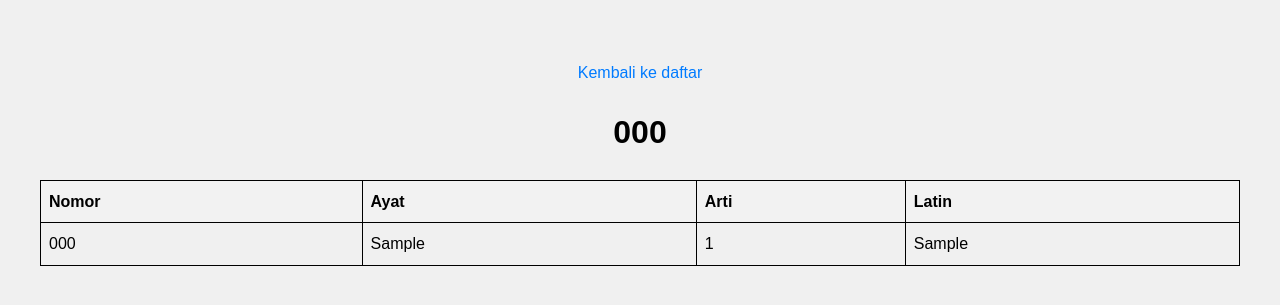
After one commit to GueJuks/Tubes-Fungsional, a Flask app: template templates/surat.html in a window 1280 px wide. The commit adds this page. Shown: the top 305 px of the page. Run offline with Flask 3, Linux system fonts and the light colour scheme; the visitor is signed in with stand-in values (Sample User, id 1); tables that the repository leaves empty or names only in its code hold one stand-in row (values such as "Sample post"); the template is opened without the code that fills it: most values are stand-ins (such as "Sample title", 1, 10 or a date in 2020).

Commit message:
menambahkan searching surat dan final fungsi app.py

```diff
--- a/app.py
+++ b/app.py
@@ -16,12 +16,24 @@ def connect_db():
     )
     return conn
 
+# Middleware untuk memeriksa apakah pengguna sudah masuk
+@app.before_request
+def before_request():
+    allowed_endpoints = ['login', 'register']
+    if request.endpoint not in allowed_endpoints and 'email' not in session:
+        return redirect(url_for('login'))
+
 @app.route('/', methods=['GET', 'POST', 'DELETE'])
 def index():
     api_url = 'https://al-quran-8d642.firebaseio.com/data.json?print=pretty'
     response = requests.get(api_url)
     all_data = response.json()
 
+    if 'search' in request.args:
+        search_query = request.args['search']
+        search_results = [item for item in all_data if search_query.lower() in item['nama'].lower() or search_query.lower() in item['nomor']]
+    else:
+        search_results = None
 
     if request.method == 'POST':
         # Bagian untuk menambahkan favorit
@@ -60,7 +72,7 @@ def index():
         # Menghitung jumlah total surah_number favorit dalam database menggunakan sum()
         # sum_favorites = sum(favorite['surah_number'] for favorite in favorites_list)
 
-        return render_template('index.html', favorites=favorites_list, data=all_data, num_favorites=num_favorites, sum_favorites=sum_favorites)
+        return render_template('index.html', favorites=favorites_list, data=all_data, search_results=search_results, num_favorites=num_favorites, sum_favorites=sum_favorites)
 
     elif request.method == 'DELETE':
         favorite_id = request.json['id']
@@ -73,6 +85,60 @@ def index():
 
         return jsonify({'success': True})
 
+@app.route('/register', methods=["GET", "POST"])
+def register():
+    if request.method == 'GET':
+        return render_template('register.html')
+    else:
+        nama = request.form.get('nama')
+        email = request.form.get('email')
+        password = request.form.get('password').encode('utf-8')
+        hash_password = bcrypt.hashpw(password, bcrypt.gensalt())
 
+        conn = connect_db()
+        cursor = conn.cursor()
+        cursor.execute('INSERT INTO users (nama, email, password) VALUES (%s,%s,%s)', (nama, email, hash_password))
+        conn.commit()
+        session['nama'] = nama
+        session['email'] = email
+        return redirect(url_for("index"))
+
+@app.route('/login', methods=["GET", "POST"])
+def login():
+    if request.method == "POST":
+        email = request.form.get('email')
+        password = request.form.get('password').encode('utf-8')
+
+        conn = connect_db()
+        cursor = conn.cursor()
+        cursor.execute('SELECT * FROM users WHERE email = %s', (email,))
+        user = cursor.fetchone()
+        cursor.close()
+
+        if user is not None:
+            hashed_password = user[3]
+            if bcrypt.checkpw(password, hashed_password.encode('utf-8')):
+                session['nama'] = user[1]
+                session['email'] = user[2]
+                return redirect(url_for("index"))
+            else:
+                return "Error: Password atau email salah"
+        else:
+            return "Error: Pengguna tidak ditemukan"
+    else:
+        return render_template("login.html")
+
+@app.route('/logout')
+def logout():
+    session.clear()
+    return render_template("login.html")
+
+@app.route("/surat/<int:nomor>", methods=['GET', 'POST'])
+def surat(nomor):
+    req = requests.get(f'https://api.npoint.io/99c279bb173a6e28359c/surat/{nomor}')
+    surat = json.loads(req.content)
+    return render_template('surat.html', surat=surat)
+
+app.secret_key = 'apaajayangpentingjalan'
 if __name__ == '__main__':
     app.run(debug=True)
--- /dev/null
+++ b/templates/surat.html
@@ -0,0 +1,89 @@
+<!DOCTYPE html>
+<html lang="en">
+
+<head>
+    <meta charset="UTF-8">
+    <meta name="viewport" content="width=device-width, initial-scale=1.0">
+    <title>Al Quran Online</title>
+    <style>
+        body {
+            font-family: Arial, sans-serif;
+            line-height: 1.6;
+            margin: 20px;
+            padding: 20px;
+            background-color: #f0f0f0;
+        }
+
+        h1 {
+            text-align: center;
+        }
+
+        table {
+            width: 100%;
+            border-collapse: collapse;
+        }
+
+        table,
+        th,
+        td {
+            border: 1px solid black;
+        }
+
+        th,
+        td {
+            padding: 8px;
+            text-align: left;
+        }
+
+        th {
+            background-color: #f2f2f2;
+        }
+
+        .back-link {
+            display: block;
+            text-align: center;
+            margin-top: 20px;
+            text-decoration: none;
+            color: #007bff;
+        }
+
+        .back-link:hover {
+            text-decoration: underline;
+        }
+    </style>
+</head>
+
+<body>
+     <!-- Form pencarian -->
+     <!-- <form action="" method="POST">
+        <label for="search_query">Cari Ayat:</label>
+        <input type="text" id="search_query" name="search_query" value="{{ search_query }}">
+        <button type="submit">Cari</button>
+    </form> -->
+
+    <a class="back-link" href="/">Kembali ke daftar</a>
+    <h1>{{ surat['nomor'] }}</h1>
+    <table>
+        <thead>
+            <tr>
+                <th>Nomor</th>
+                <th>Ayat</th>
+                <th>Arti</th>
+                <th>Latin</th>
+            </tr>
+        </thead>
+        <tbody>
+            {% for surats in surat %}
+            <tr>
+                <td>{{ surats['nomor'] }}</td>
+                <td>{{ surats['ar'] }}</td>
+                <td>{{ surats['id'] }}</td>
+                <td>{{ surats['tr']|safe }}</td>
+            </tr>
+            {% endfor %}
+        </tbody>
+    </table>
+
+</body>
+
+</html>
```
Also changed, not shown: templates/index.html (+99 -51 lines).
